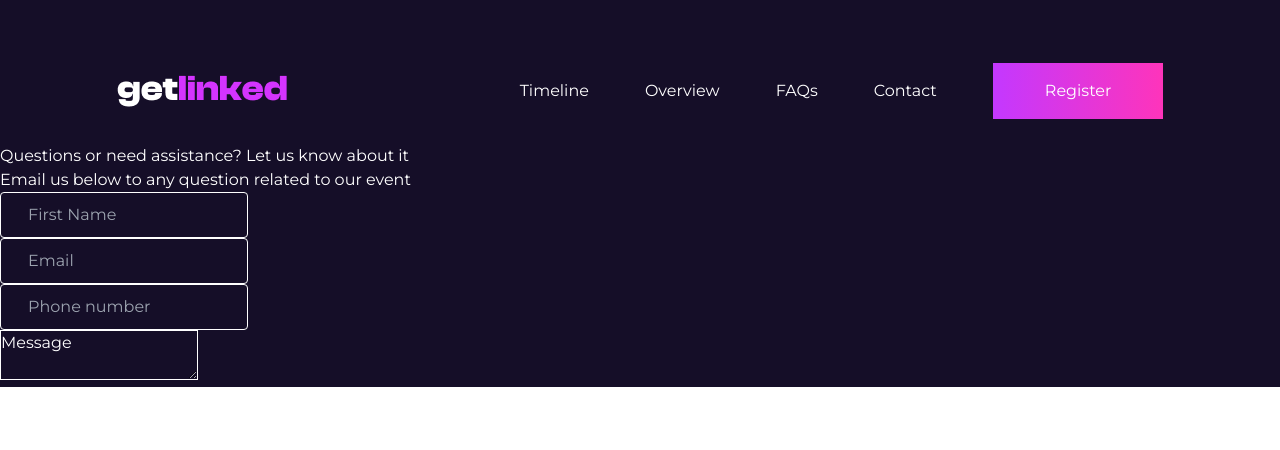
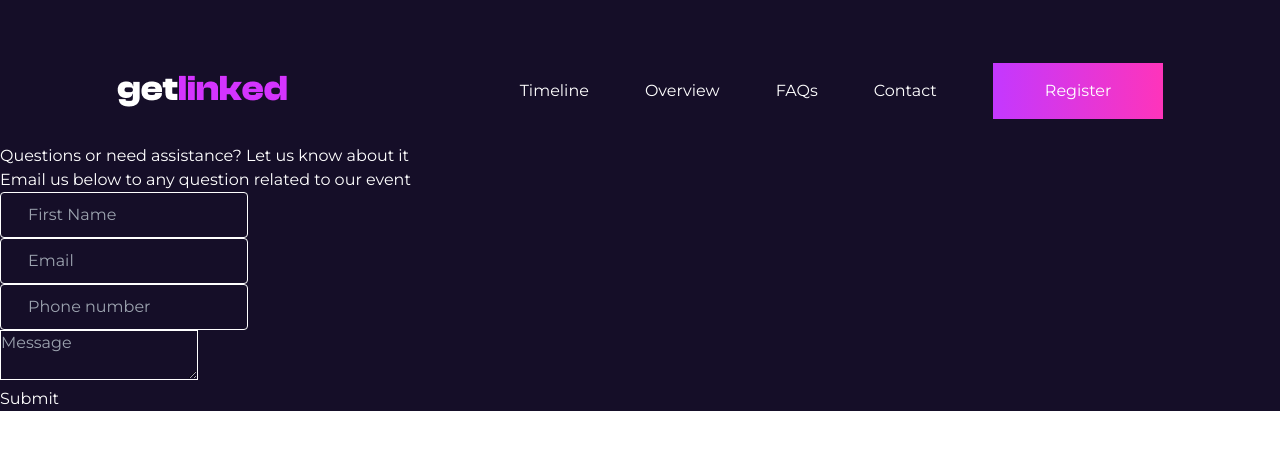
Before and after one commit to amiabl-programr/getLinkedHack, a React (Vite) app: page /contact in a window 1280 px wide. Shown: the top 450 px of the page. Built offline with nearby package versions, Linux system fonts and the light colour scheme; no server answers.

Commit message:
handle form submission

```diff
--- a/src/pages/contact.jsx
+++ b/src/pages/contact.jsx
@@ -1,17 +1,23 @@
-import { useEffect } from "react";
+import { useState } from "react";
 import Header from "../components/header";
 import axios from "axios";
 
+const initialValues = {
+  name: "",
+  email: "",
+  phone: "",
+  message: "",
+};
+
 function Contact() {
-  useEffect(() => {
-    submitForm();
-  }, []);
+  const [input, setInput] = useState(initialValues);
+  const [errors, setErrors] = useState({});
 
   var data = JSON.stringify({
-    email: "sample@eexample.com",
-    phone_number: "0903322445533",
-    first_name: "Space Explore",
-    message: "I need further info",
+    email: input.email,
+    phone_number: input.phone,
+    first_name: input.name,
+    message: input.message,
   });
 
   var config = {
@@ -24,16 +30,63 @@ function Contact() {
     data: data,
   };
 
-  async function submitForm() {
+  function handleChange(e) {
+    const { name, value } = e.target;
+    setInput({ ...input, [name]: value });
+    setErrors({ ...errors, [name]: "" });
+  }
+
+  function handleSubmit(e) {
+    e.preventDefault();
+
+    const validateEmail = (email) => {
+      const regex = /^[^\s@]+@[^\s@]+\.[^\s@]+$/;
+      return regex.test(email);
+    };
+
+    const validatePhone = (phone) => {
+      const regex = /^\d{11}$/; // Assumes a 10-digit phone number
+      return regex.test(phone);
+    };
+
+    // Validate form fields
+    const { name, email, phone, message } = input;
+    const validationErrors = {};
+
+    if (!name) {
+      validationErrors.name = "Please enter your name.";
+    }
+
+    if (!email) {
+      validationErrors.email = "Please enter your email address.";
+    } else if (!validateEmail(email)) {
+      validationErrors.email = "Please enter a valid email address.";
+    }
+
+    if (!phone) {
+      validationErrors.phone = "Please enter your phone number.";
+    } else if (!validatePhone(phone)) {
+      validationErrors.phone = "Please enter a valid phone number.";
+    }
+
+    if (!message) {
+      validationErrors.message = "Please enter a message.";
+    }
+
+    if (Object.keys(validationErrors).length > 0) {
+      setErrors(validationErrors);
+      return;
+    }
+
     axios(config)
       .then(function (response) {
         console.log(JSON.stringify(response.data));
+        console.log("sent");
       })
       .catch(function (error) {
         console.log(error);
       });
   }
-
   return (
     <>
       <Header />
@@ -41,32 +94,54 @@ function Contact() {
       <div className="bg-background-col text-white">
         <p>Questions or need assistance? Let us know about it</p>
         <p>Email us below to any question related to our event</p>
-        <form
-          action="
-        "
-        >
+        <form onSubmit={handleSubmit}>
           <div>
             <label>
-              <input type="text" placeholder="First Name" />
+              <input
+                name="name"
+                type="text"
+                placeholder="First Name"
+                onChange={handleChange}
+                value={input.name}
+              />
             </label>
           </div>
           <div>
             <label>
-              <input type="email" placeholder="Email" />
+              <input
+                type="email"
+                name="email"
+                value={input.email}
+                onChange={handleChange}
+                placeholder="Email"
+              />
             </label>
           </div>
           <div>
             <label>
-              <input type="tel" placeholder="Phone number" />
+              <input
+                name="phone"
+                type="tel"
+                value={input.phone}
+                onChange={handleChange}
+                placeholder="Phone number"
+              />
             </label>
           </div>
           <div>
             <label>
-              <textarea name="message" placeholder="Message">
+              <textarea
+                value={input.message}
+                onChange={handleChange}
+                name="message"
+                placeholder="Message"
+              >
                 Message
               </textarea>
             </label>
           </div>
+
+          <button>Submit</button>
         </form>
       </div>
     </>
```
